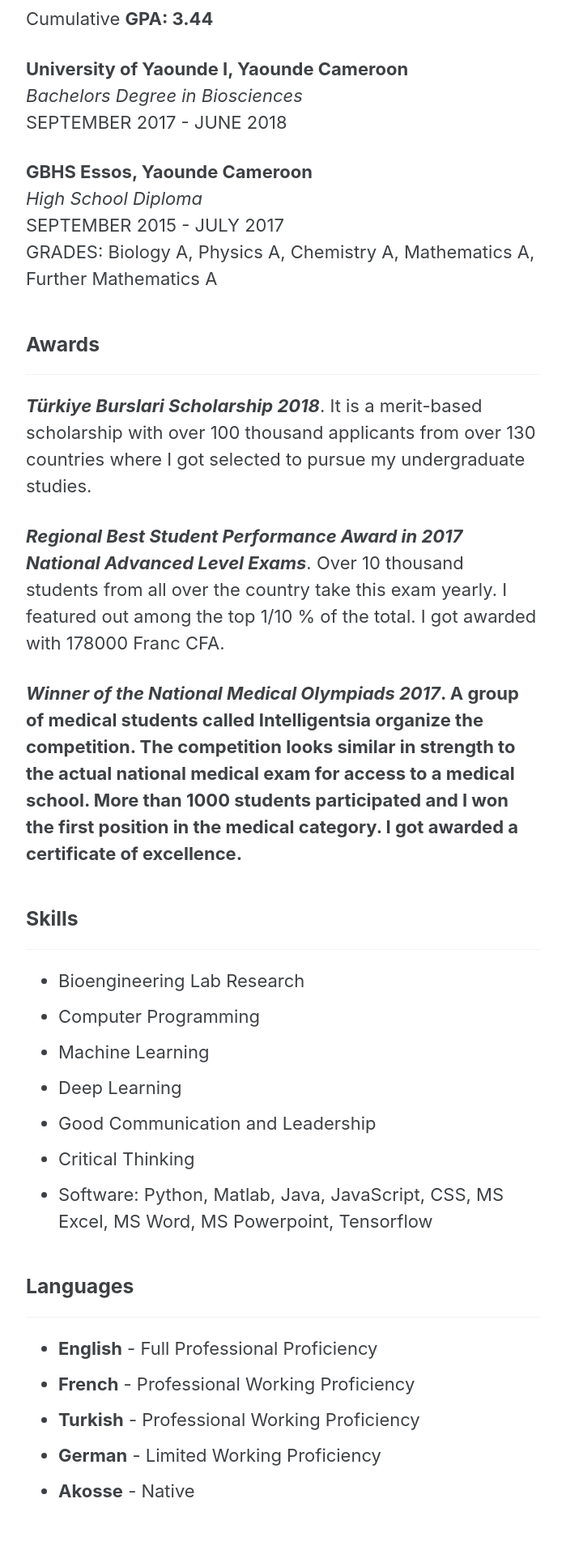
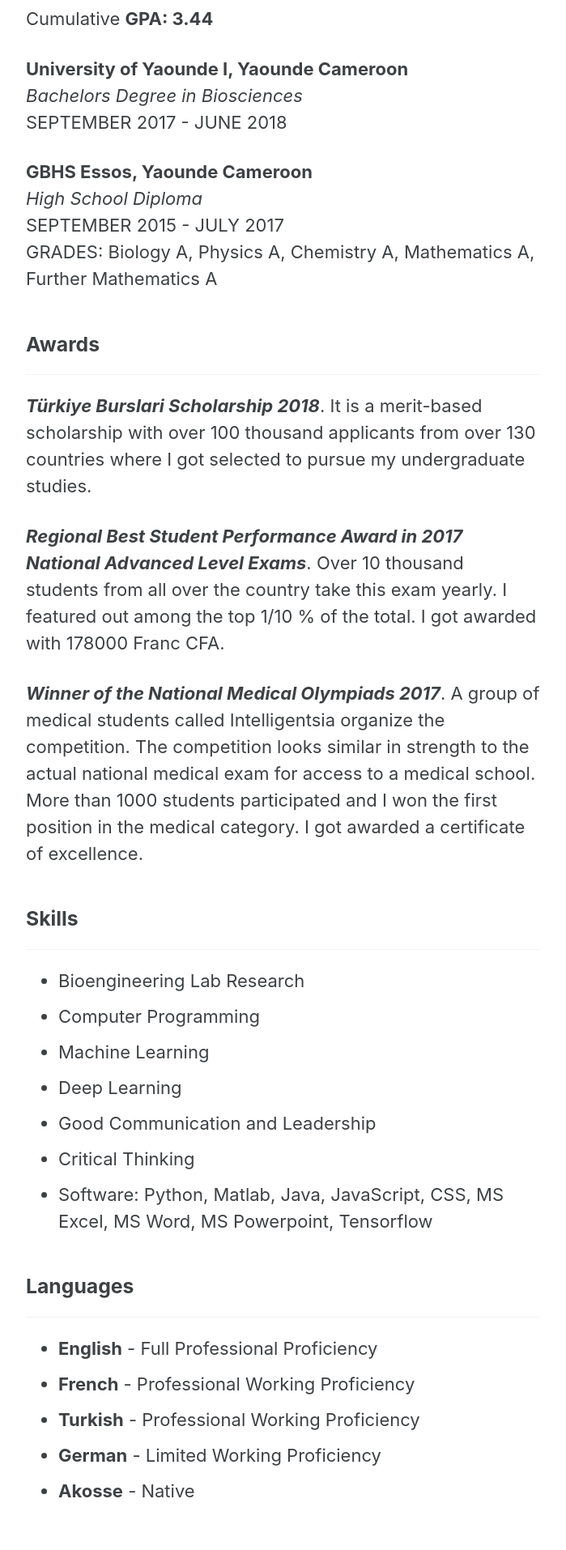
Before and after one commit to CyrilleMesue/cyrillemesue.github.io, a Jekyll site: the page built from _pages/resume.md, in a window 1280 px wide. Shown: the part 1541-3455 px from the top of the page at 81% size, without its empty margins (290-989 px from the left). Built offline with Jekyll 4.4.1, drawn with Linux system fonts in a browser that asks for light colours; cached includes are drawn as plain includes; comment, search, counter and statistics services are not loaded.

```diff
--- a/_pages/resume.md
+++ b/_pages/resume.md
@@ -47,7 +47,7 @@ GRADES: Biology A, Physics A, Chemistry A, Mathematics A, Further Mathematics A
 
 <b>_Regional Best Student Performance Award in 2017 National Advanced Level Exams_</b>. Over 10 thousand students from all over the country take this exam yearly. I featured out among the top 1/10 % of the total. I got awarded with 178000 Franc CFA.
 
-<b>_Winner of the National Medical Olympiads 2017_<b>. A group of medical students called Intelligentsia organize the competition. The competition looks similar in strength to the actual national medical exam for access to a medical school. More than 1000 students participated and I won the first position in the medical category. I got awarded a certificate of excellence.
+<b>_Winner of the National Medical Olympiads 2017_</b>. A group of medical students called Intelligentsia organize the competition. The competition looks similar in strength to the actual national medical exam for access to a medical school. More than 1000 students participated and I won the first position in the medical category. I got awarded a certificate of excellence.
 
 ### Skills
 --------------------------------------------------------------------------------------------------------------------------------------------------------------------
```
